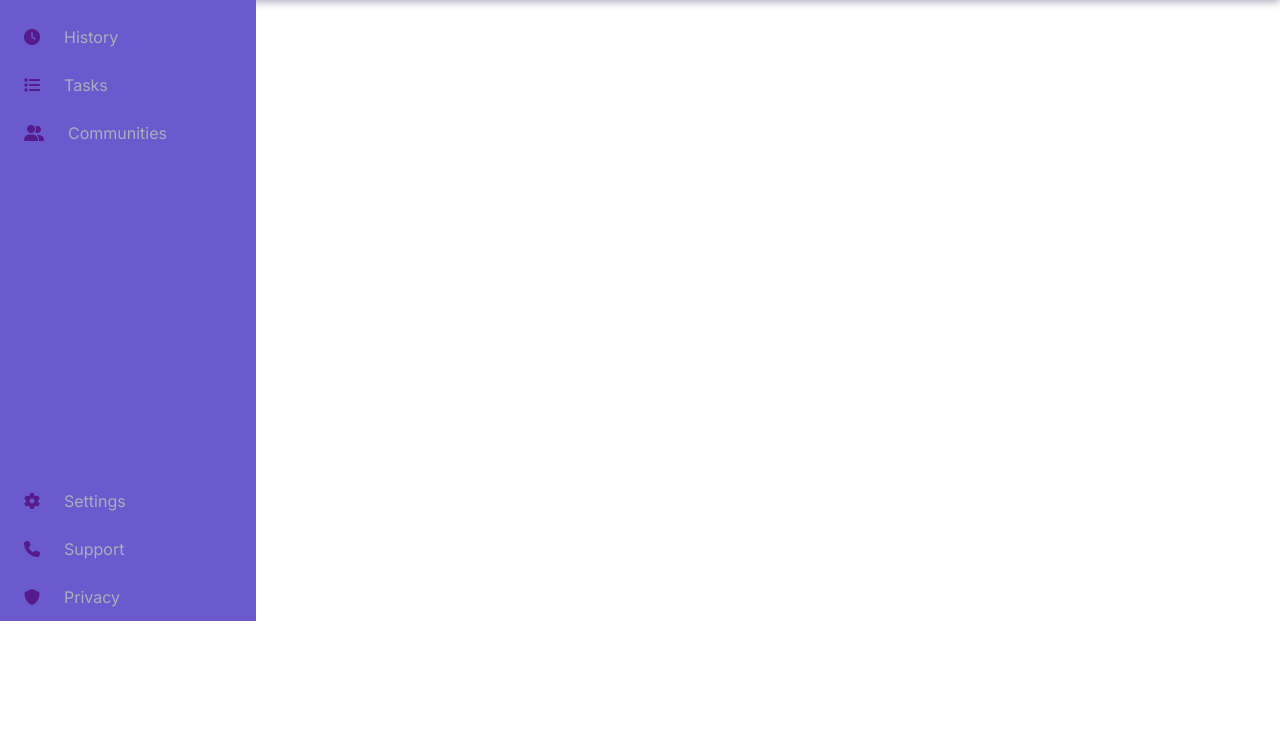
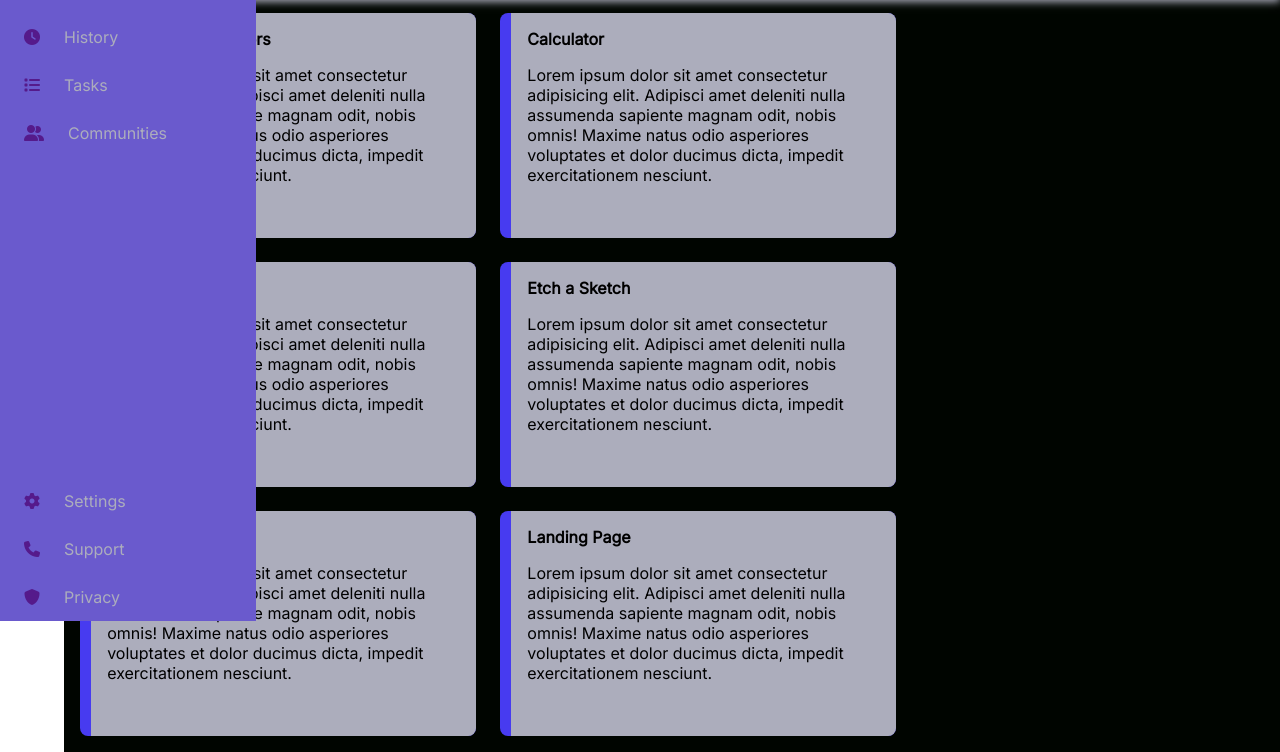
Before and after one commit to Krispie7/admin-dashboard, a plain HTML site: page index.html in a window 1280 px wide. Shown: the part 179-931 px from the top of the page. Before the commit the page ends 800 px from the top, so only its background shows below. Drawn offline with Linux system fonts and the light colour scheme.

Commit message:
added projects grid

```diff
--- a/index.html
+++ b/index.html
@@ -62,13 +62,13 @@
             <div class="topRightActions">
                 <div class="notifications"><i class="fa-regular fa-bell"></i></div>
                 <div class="profile"></div>
-                <div class="profileName">Morgan Oakley</div>
+                <div class="profileName">Kristian Mendoza</div>
             </div>
             <div class="welcome">
                 <div class="profile" id="biggerProfile"></div>
                 <div class="welcomeText">
                     Hi there,
-                    <h2>Morgan Oakley</h2>
+                    <h2>Kristian Mendoza</h2>
                 </div>
             </div>
             <div class="actionButtons">
@@ -79,12 +79,78 @@
         </div>
         <div class="body">
             <div class="projectContainer">
-                <div class="project"></div>
-                <div class="project"></div>
-                <div class="project"></div>
-                <div class="project"></div>
-                <div class="project"></div>
-                <div class="project"></div>
+                <div class="project">
+                    <div class="highlight">
+                        <div class="projectDescription">
+                            <h4>Rock Papers Scissors</h4>
+                            <p>Lorem ipsum dolor sit amet consectetur adipisicing
+                                elit. Adipisci amet deleniti nulla assumenda
+                                sapiente magnam odit, nobis omnis! Maxime
+                                natus odio asperiores voluptates et dolor
+                                ducimus dicta, impedit exercitationem nesciunt.</p>
+                        </div>
+                    </div>
+                </div>
+                <div class="project">
+                    <div class="highlight">
+                        <div class="projectDescription">
+                            <h4>Calculator</h4>
+                            <p>Lorem ipsum dolor sit amet consectetur adipisicing
+                                elit. Adipisci amet deleniti nulla assumenda
+                                sapiente magnam odit, nobis omnis! Maxime
+                                natus odio asperiores voluptates et dolor
+                                ducimus dicta, impedit exercitationem nesciunt.</p>
+                        </div>
+                    </div>
+                </div>
+                <div class="project">
+                    <div class="highlight">
+                        <div class="projectDescription">
+                            <h4>Recipes Website</h4>
+                            <p>Lorem ipsum dolor sit amet consectetur adipisicing
+                                elit. Adipisci amet deleniti nulla assumenda
+                                sapiente magnam odit, nobis omnis! Maxime
+                                natus odio asperiores voluptates et dolor
+                                ducimus dicta, impedit exercitationem nesciunt.</p>
+                        </div>
+                    </div>
+                </div>
+                <div class="project">
+                    <div class="highlight">
+                        <div class="projectDescription">
+                            <h4>Etch a Sketch</h4>
+                            <p>Lorem ipsum dolor sit amet consectetur adipisicing
+                                elit. Adipisci amet deleniti nulla assumenda
+                                sapiente magnam odit, nobis omnis! Maxime
+                                natus odio asperiores voluptates et dolor
+                                ducimus dicta, impedit exercitationem nesciunt.</p>
+                        </div>
+                    </div>
+                </div>
+                <div class="project">
+                    <div class="highlight">
+                        <div class="projectDescription">
+                            <h4>Sign up Page</h4>
+                            <p>Lorem ipsum dolor sit amet consectetur adipisicing
+                                elit. Adipisci amet deleniti nulla assumenda
+                                sapiente magnam odit, nobis omnis! Maxime
+                                natus odio asperiores voluptates et dolor
+                                ducimus dicta, impedit exercitationem nesciunt.</p>
+                        </div>
+                    </div>
+                </div>
+                <div class="project">
+                    <div class="highlight">
+                        <div class="projectDescription">
+                            <h4>Landing Page</h4>
+                            <p>Lorem ipsum dolor sit amet consectetur adipisicing
+                                elit. Adipisci amet deleniti nulla assumenda
+                                sapiente magnam odit, nobis omnis! Maxime
+                                natus odio asperiores voluptates et dolor
+                                ducimus dicta, impedit exercitationem nesciunt.</p>
+                        </div>
+                    </div>
+                </div>
             </div>
             <div class="announcementsContainer">
                 <div class="announcement"></div>
--- a/styles.css
+++ b/styles.css
@@ -7,9 +7,10 @@
     --cool-gray:#9B9ECE;
     --slate-blue:#6665DD;
     --palatinate-blue:#473BF0;
+    box-sizing: border-box;
 }
 
-h2{
+h2, h4{
     margin:0;
 }
 ::placeholder{
@@ -94,11 +95,14 @@ a{
     margin-top: auto;
 }
 
+/*Header body of page*/
+
 .main{
     display:grid;
     width:auto;
     margin:0 0 0 4rem;
-    box-shadow: 0rem 0.3rem .5rem var(--french-gray);
+    height:100vh;
+    grid-template-rows: 1fr 4fr;
 }
 
 .header{
@@ -106,7 +110,10 @@ a{
     grid-template-columns: repeat(3, 1fr);
     grid-template-rows: 1fr 1fr;
     grid-gap:1rem;
-    margin:.5rem 2rem 1.5rem 2rem;
+    padding:.5rem 2rem 1.5rem 2rem;
+    box-sizing: border-box;
+    box-shadow: 0rem 0.3rem .5rem var(--french-gray);
+    z-index:1;
 }
 
 .searchBarDiv{
@@ -175,3 +182,61 @@ button{
     color:white;
     border-color:transparent;
 }
+
+.body{
+    background-color: var(--black);
+    height:100%;
+    display:grid;
+    grid-template-columns: 3fr 1.3fr;
+    grid-template-rows: 1fr 1fr;
+}
+
+/*Projects Grid*/
+
+.projectContainer{
+    height:min-content;
+    grid-row:1/3;
+    display:grid;
+    grid-template-columns: repeat(auto-fit, minmax(320px, 1fr));
+    grid-gap:1.5rem;
+    margin:1rem;
+}
+.project{
+    height:225px;
+    border-radius: .5rem;
+}
+
+.highlight{
+    width:100%;
+    height:100%;
+    background-color:#473BF0;
+    border-radius:.5rem;
+}
+
+.projectDescription{
+    padding: 1rem;
+    margin:0rem 0rem 0rem .7rem;
+    height:100%;
+    background-color:var(--french-gray);
+    border-top-right-radius:.5rem;
+    border-bottom-right-radius:.5rem;
+    border-top-left-radius:0rem;
+    border-bottom-left-radius:0rem;
+    box-sizing: border-box;
+}
+
+
+
+/*Announctsments Grid*/
+
+.announctmentsContainer{
+    grid-area:1/2/1/2;
+}
+
+
+
+ /*Trending Grid*/
+
+.trendingContainer{
+    grid-area:2/2/2/3;
+}
```
